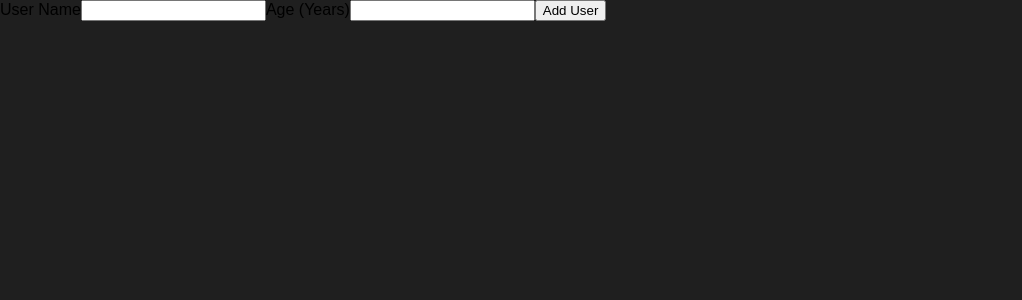
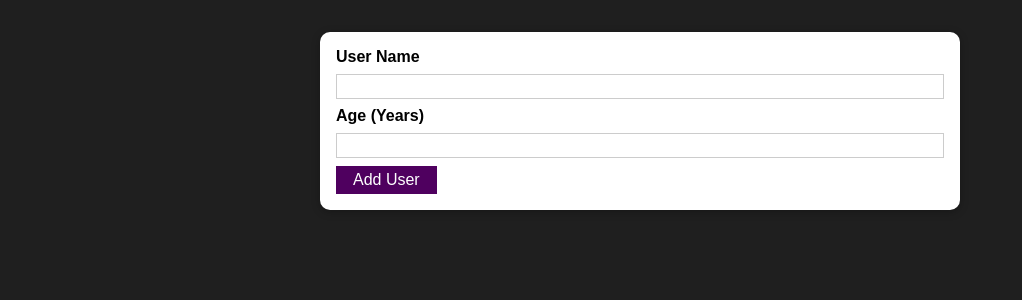
Before and after one commit to JurgitaE/react-course, a React (Create React App) app in the folder 04-practice/: page / in a window 1280 px wide. Shown: the top 300 px of the page, without its empty margins (0-1022 px from the left). Built offline with nearby package versions, Linux system fonts and the light colour scheme.

Commit message:
data enter states and reset

```diff
--- /dev/null
+++ b/04-practice/src/components/UI/Button.js
@@ -0,0 +1,14 @@
+import classes from './Button.module.css';
+
+const Button = ({ type, onClick, children }) => {
+    return (
+        <button
+            className={classes.button}
+            type={type || 'button'}
+            onClick={onClick}>
+            {children}
+        </button>
+    );
+};
+
+export default Button;
--- /dev/null
+++ b/04-practice/src/components/UI/Button.module.css
@@ -0,0 +1,18 @@
+.button {
+    font: inherit;
+    border: 1px solid #4f005f;
+    background: #4f005f;
+    color: white;
+    padding: 0.25rem 1rem;
+    cursor: pointer;
+}
+
+.button:hover,
+.button:active {
+    background: #741188;
+    border-color: #741188;
+}
+
+.button:focus {
+    outline: none;
+}
--- /dev/null
+++ b/04-practice/src/components/UI/Card.js
@@ -0,0 +1,12 @@
+import React from "react";
+import classes from './Card.module.css';
+
+const Card = ({ children, className }) => {
+    return (
+        <div className={`${classes.card} ${className}`}>
+            {children}
+        </div>
+    );
+};
+
+export default Card;
--- /dev/null
+++ b/04-practice/src/components/UI/Card.module.css
@@ -0,0 +1,5 @@
+.card {
+    background: white;
+    box-shadow: 0 2px 8px rgba(0, 0, 0, 0.26);
+    border-radius: 10px;
+}
--- a/04-practice/src/components/Users/AddUser.js
+++ b/04-practice/src/components/Users/AddUser.js
@@ -1,24 +1,53 @@
 import React, { useState } from 'react';
+import Button from '../UI/Button';
+import Card from '../UI/Card';
+
+import classes from './AddUser.module.css';
 
 const AddUsers = () => {
-    const addUserHandler = (e) => {
+    const [enteredUserName, setEnteredUserName] = useState('');
+    const [enteredAge, setEnteredAge] = useState('');
+
+    const addUserHandler = e => {
         e.preventDefault();
+        if (enteredUserName.trim().length === 0 || enteredAge.trim().length === 0) {
+            return;
+        }
+        if (+enteredAge < 1) {
+            return;
+        }
+        console.log(enteredUserName, enteredAge);
+        setEnteredUserName('');
+        setEnteredAge('');
     };
 
-    const onChangeHandler = () => { };
+    const userNameChangeHandler = e => {
+        setEnteredUserName(e.target.value);
+    };
+    const ageChangeHandler = e => {
+        setEnteredAge(e.target.value);
+    };
 
     return (
+        <Card className={classes.input}>
             <form onSubmit={addUserHandler}>
                 <label htmlFor="username">User Name</label>
                 <input
                     type="text"
                     id="username"
-                onChange={onChangeHandler}
+                    onChange={userNameChangeHandler}
+                    value={enteredUserName}
                 />
                 <label htmlFor="age">Age (Years)</label>
-            <input id='age' type="number" />
-            <button type="submit" >Add User</button>
+                <input
+                    id="age"
+                    type="number"
+                    onChange={ageChangeHandler}
+                    value={enteredAge}
+                />
+                <Button type="submit">Add User</Button>
             </form>
+        </Card>
     );
 };
 
--- /dev/null
+++ b/04-practice/src/components/Users/AddUser.module.css
@@ -0,0 +1,26 @@
+.input {
+    margin: 2rem auto;
+    padding: 1rem;
+    width: 90%;
+    max-width: 40rem;
+}
+
+.input label {
+    display: block;
+    font-weight: bold;
+    margin-bottom: 0.5rem;
+}
+
+.input input {
+    font: inherit;
+    display: block;
+    width: 100%;
+    border: 1px solid #ccc;
+    padding: 0.15rem;
+    margin-bottom: 0.5rem;
+}
+
+.input input:focus {
+    outline: none;
+    border-color: #4f005f;
+}
```
Also changed, not shown: 1 other file (tests, documents, lock files or other folders). Lines whose indentation alone changed are shown as unchanged.
